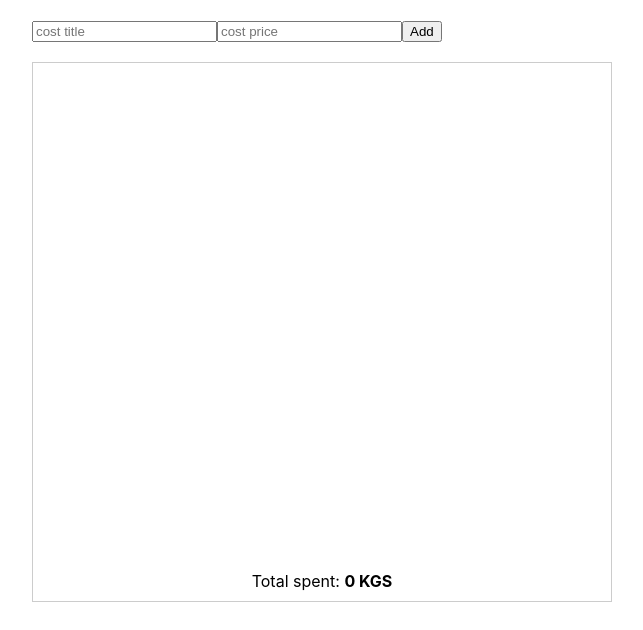
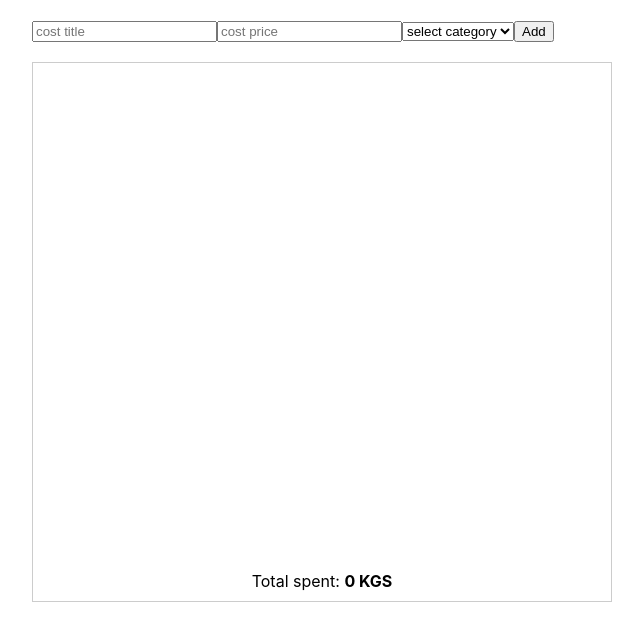
Before and after one commit to mkubibaev/js-group3-hw-57, a React (Create React App) app: page / in a window 1280 px wide. Shown: the top 630 px of the page, without its empty margins (318-961 px from the left). Built offline with nearby package versions, Linux system fonts and the light colour scheme.

Commit message:
added cost caterogy

```diff
--- a/src/components/CostAdd/CostAdd.js
+++ b/src/components/CostAdd/CostAdd.js
@@ -15,6 +15,15 @@
 				type="text"
 				placeholder="cost price"
 			/>
+			<select
+				onChange={props.onSelectCategory}
+				value={props.currentCategory}
+			>
+				<option value="">select category</option>
+				{props.categories.map(category => (
+					<option key={category.id} value={category.name}>{category.name}</option>
+				))}
+			</select>
 			<button onClick={props.addCost}>Add</button>
 		</div>
 	);
--- a/src/components/CostList/Cost/Cost.js
+++ b/src/components/CostList/Cost/Cost.js
@@ -4,6 +4,7 @@
 	return (
 		<div className="cost">
 			<span>{props.title}</span>
+			<span>{props.category}</span>
 			<div>
 				<span>{props.price} KGS</span>
 				<button onClick={props.remove}>x</button>
--- a/src/containers/CostsManager/CostsManager.js
+++ b/src/containers/CostsManager/CostsManager.js
@@ -2,11 +2,17 @@
 import CostAdd from "../../components/CostAdd/CostAdd";
 import CostList from "../../components/CostList/CostList";
 
+const CATEGORIES = [
+	{id: 1, name: 'Entertainment', color: 'brown'},
+	{id: 2, name: 'Car', color: 'darkcyan'},
+	{id: 3, name: 'Food', color: 'orange'}
+];
 
 class CostsManager extends Component {
     state = {
         costTitle: '',
         costPrice: '',
+		costCategory: '',
         costList: [],
         sum: 0,
     };
@@ -27,8 +33,12 @@
 
 	};
 
+	selectCostCategory = event => {
+		this.setState({costCategory: event.target.value});
+	};
+
 	addCost = () => {
-		if (this.state.costTitle && this.state.costPrice) {
+		if (this.state.costTitle && this.state.costPrice && this.state.costCategory) {
 			const date = new Date();
 			const costList = [...this.state.costList];
 			const oldSum = this.state.sum;
@@ -36,7 +46,8 @@
 			const newCost = {
 				id: date.toISOString(),
 				title: this.state.costTitle,
-				price: this.state.costPrice
+				price: this.state.costPrice,
+				category: this.state.costCategory
 			};
 
 			costList.push(newCost);
@@ -45,6 +56,7 @@
 				costList,
 				costTitle: '',
 				costPrice: '',
+				costCategory: '',
 				sum
 			});
 		} else {
@@ -73,8 +85,11 @@
                 <CostAdd
 					currentTitle={this.state.costTitle}
 					currentPrice={this.state.costPrice}
+					currentCategory={this.state.costCategory}
 					onInputTitle={(event) => this.inputCostTitle(event)}
 					onInputPrice={(event) => this.inputCostPrice(event)}
+					onSelectCategory={(event) => this.selectCostCategory(event)}
+					categories={CATEGORIES}
 					addCost={this.addCost}
                 />
                 <CostList
```
